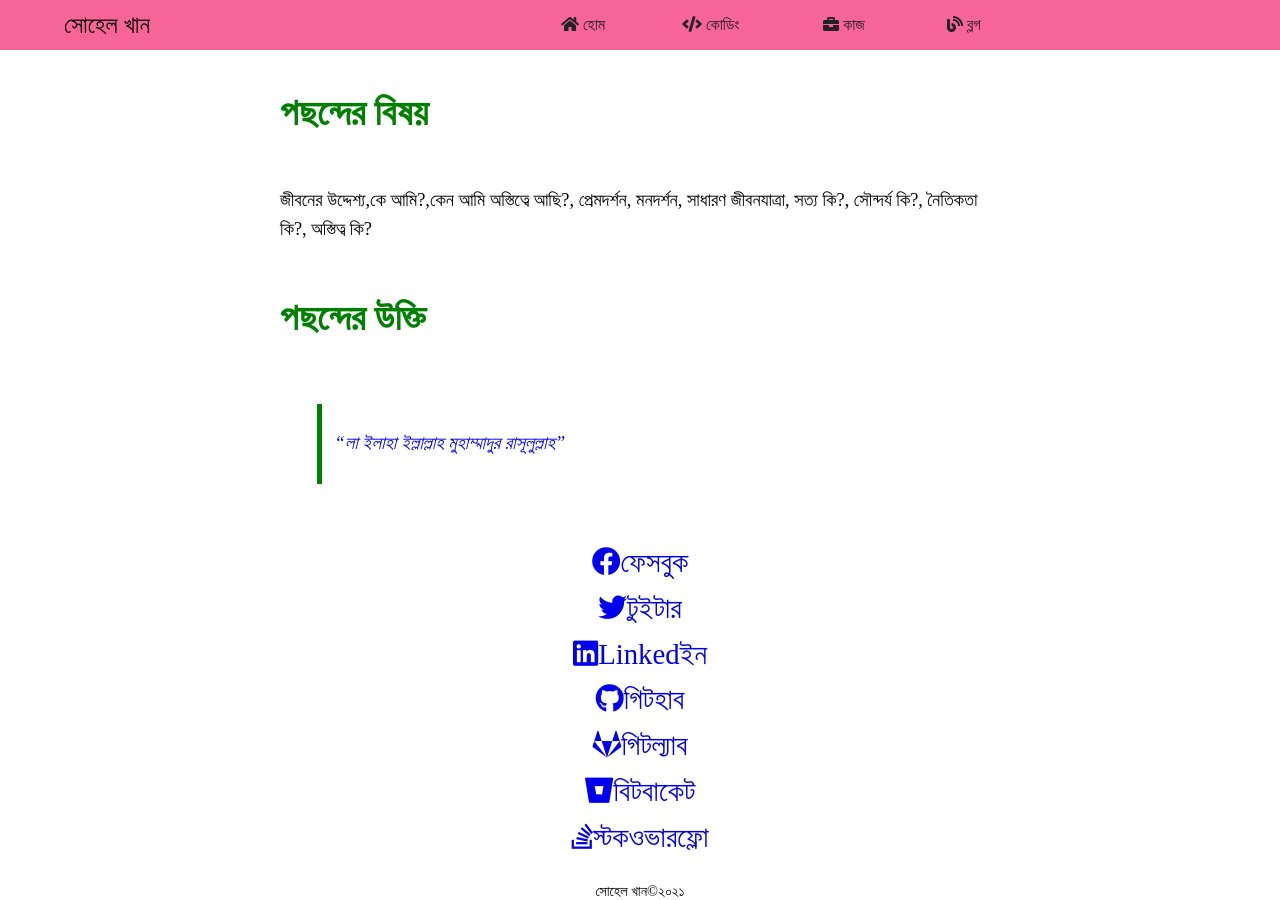
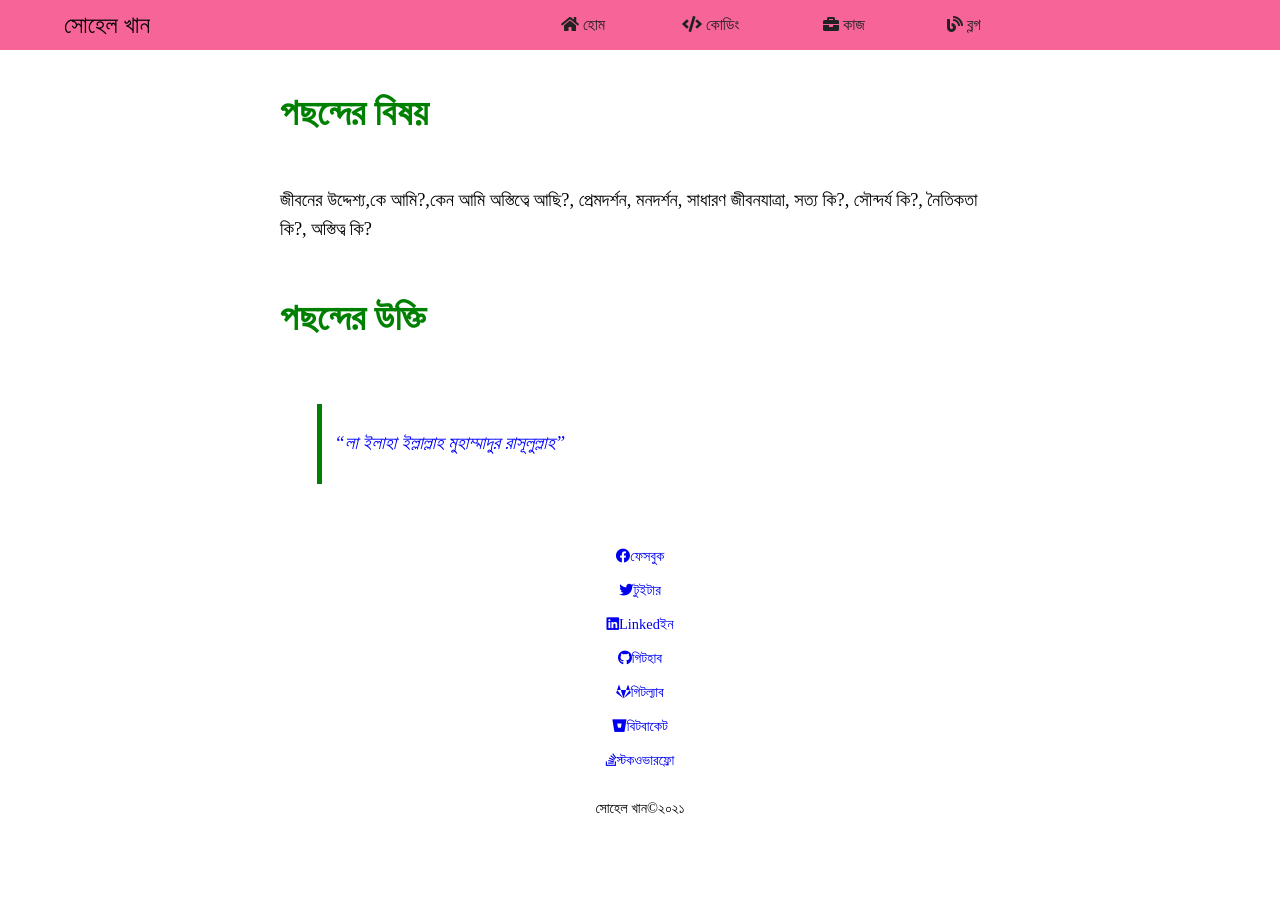
Before and after one commit to sohelkhanz/sohelkhanz.github.io, a Jekyll site: the page built from index.md, in a window 1280 px wide and 900 px high, scrolled down 432 px. Built offline with Jekyll 4.4.1, drawn with Linux system fonts in a browser that asks for light colours; after the commit the page ends 1249 px from its top, so only the background shows below that.

Commit message:
Update default.html

```diff
--- a/_layouts/default.html
+++ b/_layouts/default.html
@@ -39,13 +39,13 @@
 
     <footer>
 
- <a href="https://facebook.com/nahklehos" class="fab fa-facebook fa-2x">ফেসবুক</a> <br> <br>
-<a href="https://twitter.com/nahklehos/" class="fab fa-twitter fa-2x">টুইটার</a> <br> <br>
-<a href="https://linkedin.com/in/nahklehos" class="fab fa-linkedin fa-2x">Linkedইন</a> <br> <br>
-<a href="https://github.com/nahkhelos" class="fab fa-github fa-2x">গিটহাব</a> <br> <br>
-<a href="https://gitlab.com/sohel.khan" class="fab fa-gitlab fa-2x">গিটল্যাব</a> <br> <br>
-<a href="https://bitbucket.org/sohel_khan" class="fab fa-bitbucket fa-2x">বিটবাকেট</a> <br> <br>
-<a href="https://stackoverflow.com/sohel.khan" class="fab fa-stack-overflow fa-2x">স্টকওভারফ্লো</a>
+ <a href="https://facebook.com/nahklehos" class="fab fa-facebook">ফেসবুক</a> <br> <br>
+<a href="https://twitter.com/nahklehos/" class="fab fa-twitter">টুইটার</a> <br> <br>
+<a href="https://linkedin.com/in/nahklehos" class="fab fa-linkedin">Linkedইন</a> <br> <br>
+<a href="https://github.com/nahkhelos" class="fab fa-github">গিটহাব</a> <br> <br>
+<a href="https://gitlab.com/sohel.khan" class="fab fa-gitlab">গিটল্যাব</a> <br> <br>
+<a href="https://bitbucket.org/sohel_khan" class="fab fa-bitbucket">বিটবাকেট</a> <br> <br>
+<a href="https://stackoverflow.com/sohel.khan" class="fab fa-stack-overflow">স্টকওভারফ্লো</a>
 
   <br> <br>
       <p>সোহেল খান©২০২১</p>
```
